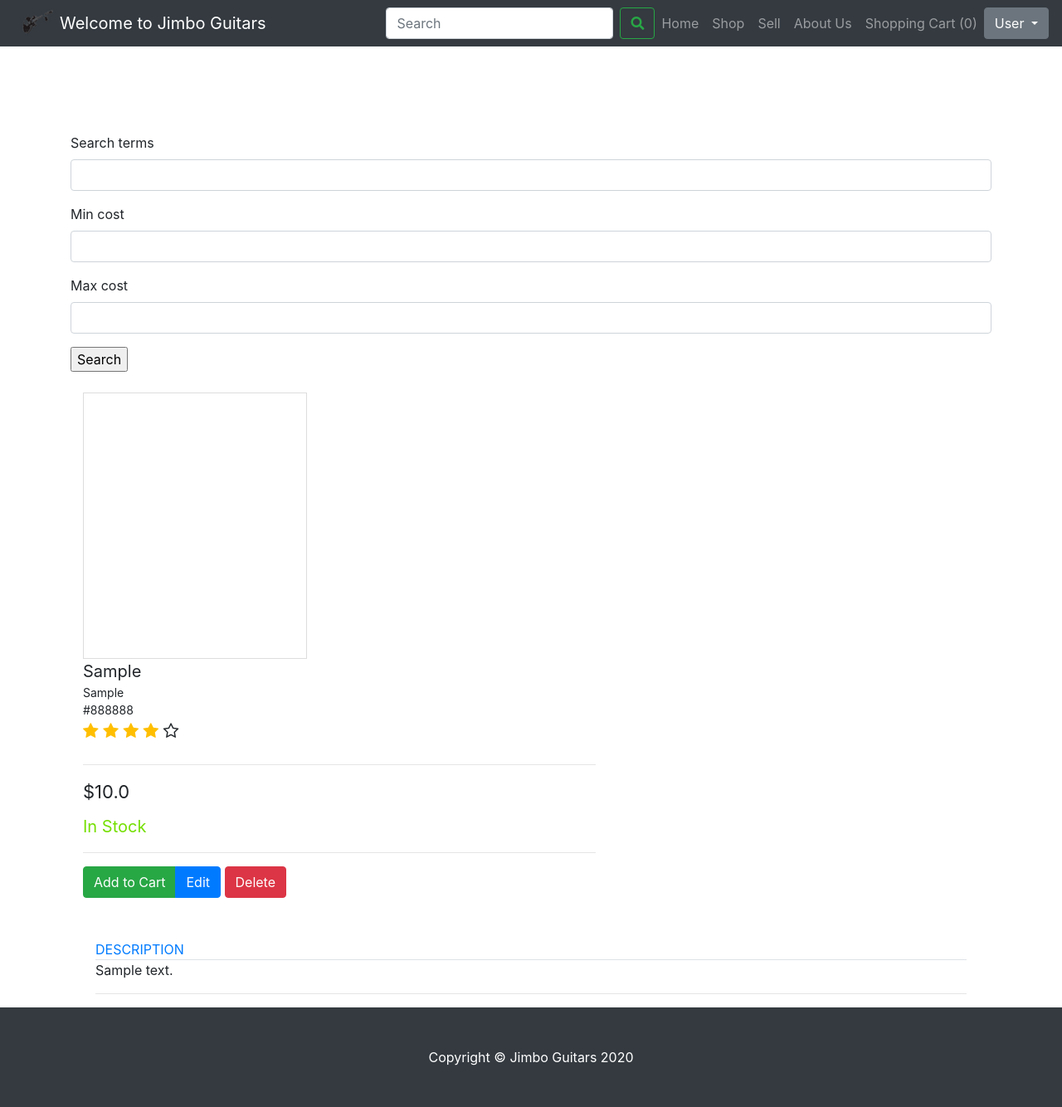
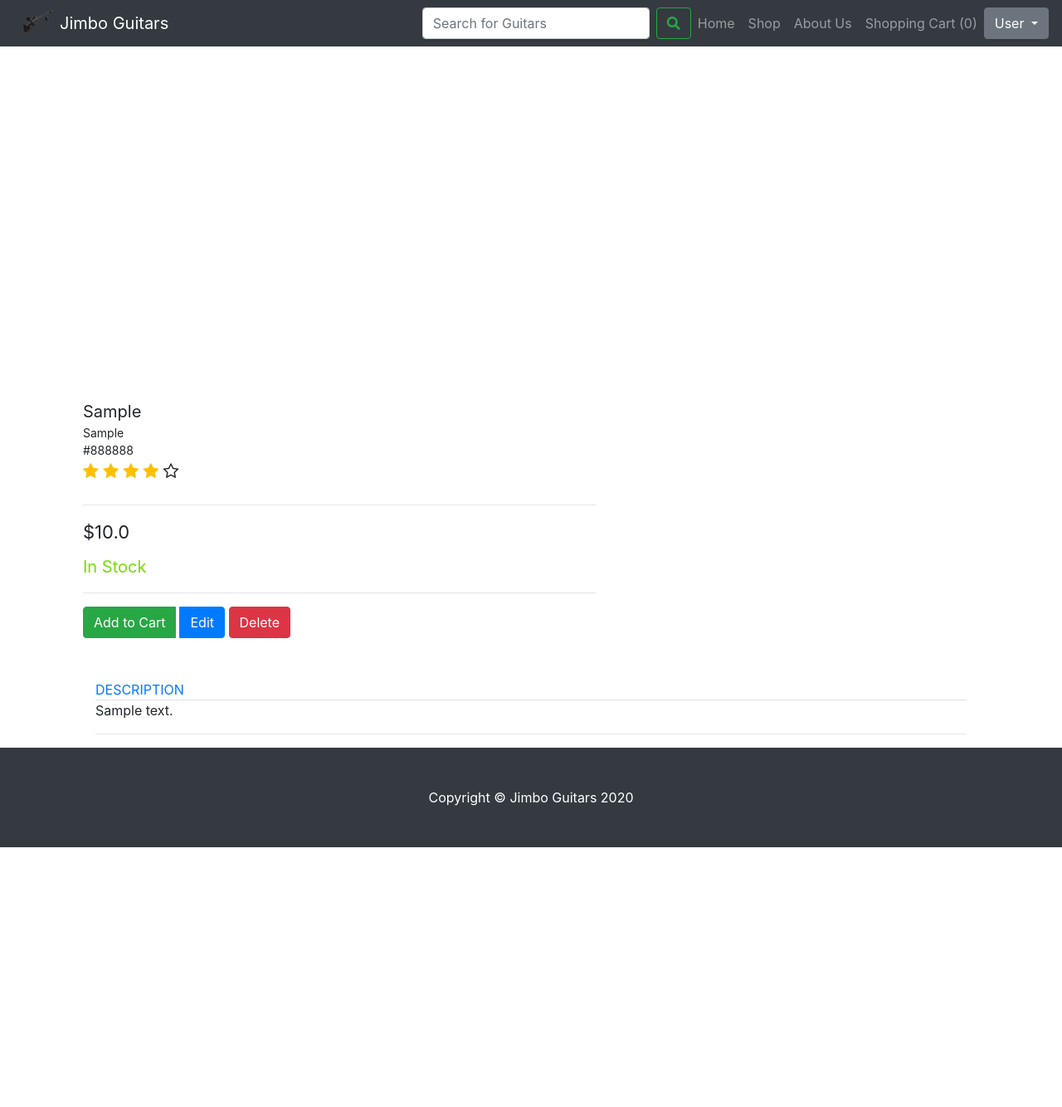
Before and after one commit to papadum-is-nice/TGC_Milestone_Project_4, a Django app: page /show_guitars/ in a window 1280 px wide. Shown: the whole page at 83% size. After the commit the page ends 1021 px from the top, so only its background shows below. Run offline with Django 3.2, Linux system fonts and the light colour scheme; tables that the repository leaves empty hold one stand-in row (values such as "Sample post"); some libraries are stand-ins or nearby versions.

Commit message:
Moved search function to navbar

```diff
--- a/guitars/views.py
+++ b/guitars/views.py
@@ -6,16 +6,22 @@ from .forms import Guitarsform, GuitarsSearchForm
 
 def show_guitars(request):
     all_guitars = Guitars.objects.all()
-    form = GuitarsSearchForm()
+    # form = GuitarsSearchForm()
     if request.GET.get('search_terms'):
         all_guitars = all_guitars.filter(Q(brand__icontains=request.GET.get('search_terms'))|Q(model__icontains=request.GET.get('search_terms'))|Q(gtype__name__icontains=request.GET.get('search_terms'))|Q(desc__icontains=request.GET.get('search_terms')))
-    if request.GET.get('min_cost'):
-        all_guitars = all_guitars.filter(cost__gte=request.GET.get('min_cost'))
-    if request.GET.get('max_cost'):
-        all_guitars = all_guitars.filter(cost__lte=request.GET.get('max_cost'))
+    # if request.GET.get('min_cost'):
+    #     all_guitars = all_guitars.filter(cost__gte=request.GET.get('min_cost'))
+    # if request.GET.get('max_cost'):
+    #     all_guitars = all_guitars.filter(cost__lte=request.GET.get('max_cost'))
     return render(request, 'show_guitars.html', {
         'all_guitars':all_guitars,
-        'search_form':form,
+        # 'search_form':form,
+    })
+
+def guitar_info(request):
+    all_guitars = Guitars.objects.all()
+    return render(request, 'guitar_info.html', {
+        'all_guitars':all_guitars,
     })
 
 def create_guitars(request):
--- a/jimbos_guitarshop/urls.py
+++ b/jimbos_guitarshop/urls.py
@@ -17,7 +17,7 @@ from django.contrib import admin
 from django.urls import path, include
 from home.views import home,  about_us
 from users.views import signup, profile
-from guitars.views import show_guitars, create_guitars, update_guitars, confirm_delete_guitar, actually_delete_guitar
+from guitars.views import show_guitars, guitar_info, create_guitars, update_guitars, confirm_delete_guitar, actually_delete_guitar
 from cart.views import add_to_cart, view_cart, remove_from_cart, adjust_cart
 from checkout.views import checkout, checkout_success, checkout_cancelled, payment_completed
 
@@ -26,6 +26,7 @@ urlpatterns = [
     path('', home, name="home"),
     path('about_us/', about_us, name="about_us"),
     path('show_guitars/', show_guitars, name="show_guitars"),
+    path('guitar_info/', guitar_info, name="guitar_info"),
     path('create_guitars/', create_guitars, name="create_guitars"),
     path('update_guitars/<guitar_id>', update_guitars, name="update_guitar"),
     path('confirm_delete_guitar/<guitar_id>', confirm_delete_guitar, name="confirm_delete_guitar"),
--- a/static/style/styles.css
+++ b/static/style/styles.css
@@ -19,7 +19,6 @@
 *********************************************/
 
 .product{
-	border: 1px solid #dddddd;
 	height: 321px;
 }
 
@@ -135,7 +134,7 @@
 }
 
 .service-image-left > center > img,.service-image-right > center > img{
-	max-height: 155px;
+	max-height: 300px;
 }
 
 
@@ -172,6 +171,10 @@
 	margin-top: 10rem;
 }
 
+.aboutus img {
+	width: 100%;
+}
+
 .sellguitar {
 	margin-top: 10rem;
 }
@@ -179,3 +182,11 @@
 .sell_cond{
 	margin-top: 5rem;
 }
+
+.cart {
+	margin-top: 10rem;
+}
+
+.cart .card img {
+	width: 50%;
+}
--- a/templates/base.html
+++ b/templates/base.html
@@ -17,28 +17,34 @@
 </head>
 
 <body>
+    <div class="container-fluid">
   <nav class="navbar navbar-expand-lg navbar-dark bg-dark fixed-top">
-    <div class="container">
       <img class="nav-item" src="/static/images/JG logo.png" alt="#"></a>
-      <a class="navbar-brand" href="{% url 'home' %}"> Welcome to Jimbo Guitars</a>
+      <a class="navbar-brand" href="{% url 'home' %}">Jimbo Guitars</a>
       <button class="navbar-toggler" type="button" data-toggle="collapse" data-target="#navbarResponsive" aria-controls="navbarResponsive" aria-expanded="false" aria-label="Toggle navigation">
         <span class="navbar-toggler-icon"></span>
       </button>
       <div class="collapse navbar-collapse" id="navbarResponsive">
         <ul class="navbar-nav ml-auto">
-          <form class="form-inline my-2 my-lg-0">
-            <input class="form-control mr-sm-2" type="search" placeholder="Search" aria-label="Search">
-            <button class="btn btn-outline-success my-2 my-sm-0" type="submit"><i class="fas fa-search"></i></button>
-          </form>
+          <!--<form class="form-inline my-2 my-lg-0" method='GET'>-->
+          <!--  <input class="form-control mr-sm-2" type="text" placeholder="Search" aria-label="Search">-->
+          <!--  <button class="btn btn-outline-success my-2 my-sm-0" type="submit"><i class="fas fa-search"></i></button>-->
+          <!--</form>-->
+          <form method="GET" class="form-inline" action="{% url 'show_guitars' %}">
+          <input name="search_terms" class="form-control mr-sm-2" type="search" placeholder="Search for Guitars">
+          <button class="btn btn-outline-success" type="submit"><i class="fas fa-search"></i></button>
+        </form>
           <li class="nav-item">
             <a class="nav-link" href="{% url 'home' %}">Home</a>
           </li>
           <li class="nav-item">
             <a class="nav-link" href="{% url 'show_guitars' %}">Shop</a>
           </li>
+          {% if user.is_authenticated %}
           <li class="nav-item">
             <a class="nav-link" href="{% url 'create_guitars' %}">Sell</a>
           </li>
+          {% endif %}
           <li class="nav-item">
             <a class="nav-link" href="{% url 'about_us' %}">About Us</a>
           </li>
@@ -69,8 +75,8 @@
           </div>
         </div>
       </div>
+  </nav>
     </div>
-  </nav>
 
   <div class='container'>
     {%block content%}{%endblock%}
--- a/templates/show_guitars.html
+++ b/templates/show_guitars.html
@@ -1,9 +1,10 @@
-{% extends "base.html" %} {% block content %} {% load crispy_forms_tags %}
+{% extends "base.html" %} {% block content %}
+<!--{% load crispy_forms_tags %}-->
 <div class="container-fluid showguitar">
-<form method='GET'>
-	{{ search_form|crispy}}
-	<input type='submit' value='Search' />
-</form>
+<!--<form method='GET'>-->
+<!--	{{ search_form|crispy}}-->
+<!--	<input type='submit' value='Search' />-->
+<!--</form>-->
 </div>
 
 <div class="container-fluid">
@@ -32,11 +33,11 @@
 					<div class="product-price">${{guitar.cost}}</div>
 					<div class="product-stock">In Stock</div>
 					<hr>
-					<div class="btn-group cart">
+					<div class="btn-group">
 						<a href="{% url 'add_to_cart' guitar_id=guitar.id %}" class="btn btn-success">Add to Cart</a>
-						<a href="{% url 'update_guitar' guitar_id=guitar.id %}" class="btn btn-primary">Edit</a>
+						<a href="{% url 'update_guitar' guitar_id=guitar.id %}" class="btn btn-primary ml-1">Edit</a>
 					</div>
-					<div class="btn-group wishlist">
+					<div class="btn-group">
 						<a href="{% url 'confirm_delete_guitar' guitar_id=guitar.id %}" class="btn btn-danger">Delete</a>
 					</div>
 				</div>
```
Also changed, not shown: templates/guitar_info.html (added, +7 -0 lines), templates/index.html (+7 -7 lines), templates/view_cart.html (+19 -11 lines).
